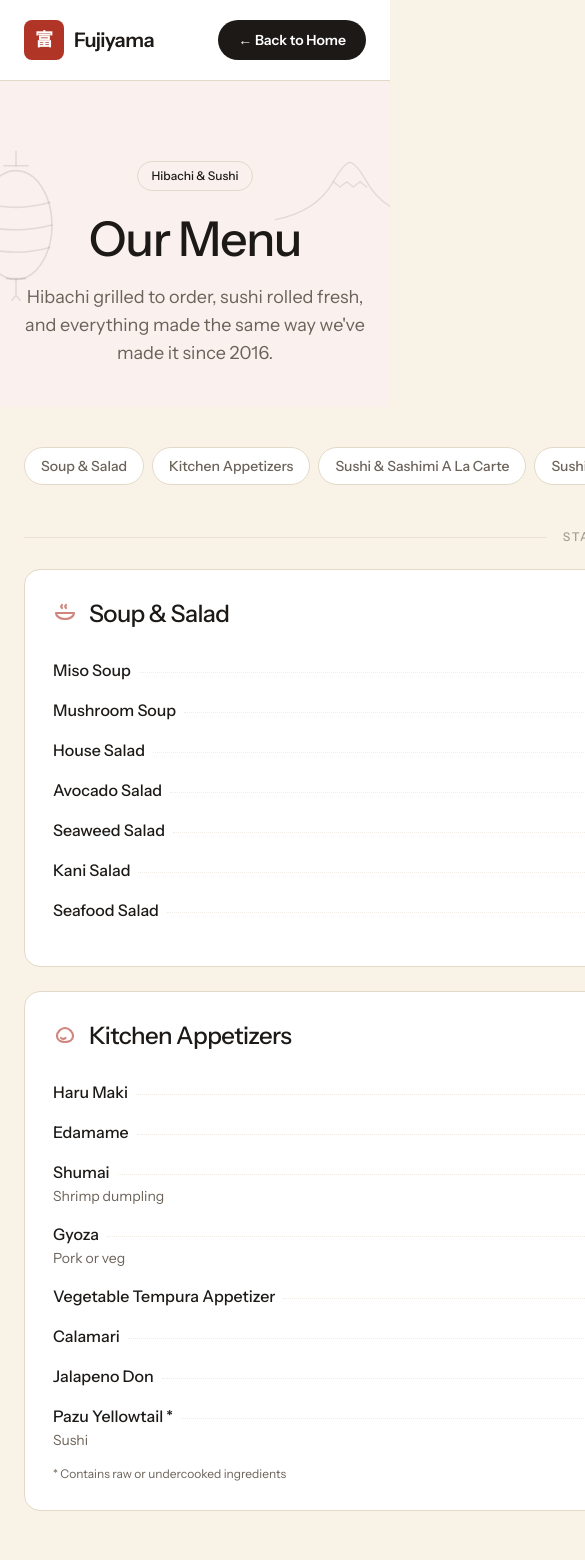
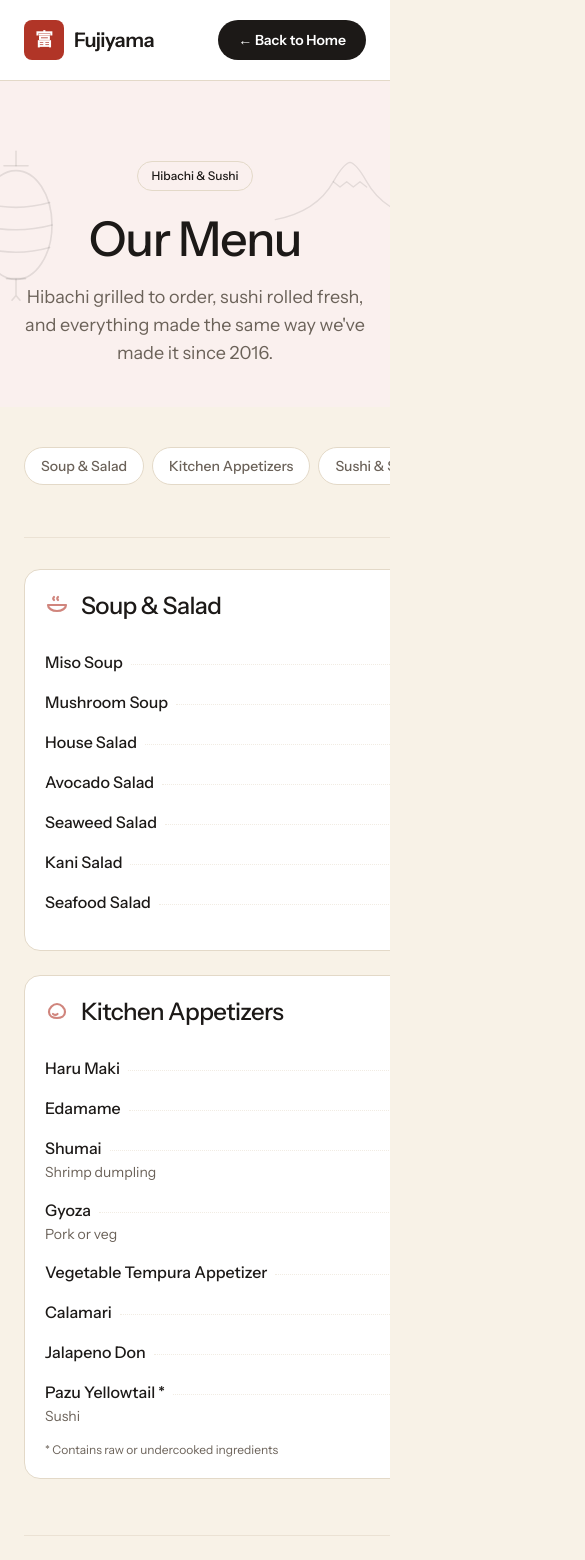
Before and after one commit to Kevinli7673/Fujiyama-Website, a Next.js app: page /menu in a window 390 px wide. Shown: the top 1560 px of the page, 585 px wide, since content can reach past the window. Built offline with nearby package versions, Linux system fonts and the light colour scheme.

Commit message:
Fix menu cards overflowing on mobile
Remove Framer Motion whileInView animations from menu cards (caused
invisible cards on mobile Safari). Add overflow-x-hidden to prevent
horizontal scroll. Reduce card padding on small screens.

```diff
--- a/src/app/menu/page.tsx
+++ b/src/app/menu/page.tsx
@@ -543,13 +543,9 @@ function renderEntries(entries: MenuEntry[]) {
 
 function StandardCard({ category }: { category: MenuCategory }) {
   return (
-    <motion.div
+    <div
       id={category.id}
-      variants={fadeUp()}
-      initial="hidden"
-      whileInView="visible"
-      viewport={{ once: true, margin: "-80px" }}
-      className="scroll-mt-28 rounded-2xl border border-line bg-white p-7 md:p-10"
+      className="scroll-mt-28 overflow-hidden rounded-2xl border border-line bg-white p-5 sm:p-7 md:p-10"
     >
       <div className="flex items-center gap-3">
         {/* eslint-disable-next-line @next/next/no-img-element */}
@@ -577,19 +573,15 @@ function StandardCard({ category }: { category: MenuCategory }) {
       {category.note && (
         <p className="mt-2 text-xs text-body">{category.note}</p>
       )}
-    </motion.div>
+    </div>
   );
 }
 
 function FeaturedCard({ category }: { category: MenuCategory }) {
   const img = featuredImages[category.id];
   return (
-    <motion.div
+    <div
       id={category.id}
-      variants={fadeUp()}
-      initial="hidden"
-      whileInView="visible"
-      viewport={{ once: true, margin: "-80px" }}
       className="scroll-mt-28"
     >
       <SpotlightCard
@@ -608,7 +600,7 @@ function FeaturedCard({ category }: { category: MenuCategory }) {
             <div className="absolute inset-0 bg-gradient-to-t from-black/30 to-transparent" />
           </div>
         )}
-        <div className="p-7 md:p-10">
+        <div className="p-5 sm:p-7 md:p-10">
           <div>
             <h3 className="text-2xl font-medium tracking-tight text-ink md:text-[28px]">
               {category.title}
@@ -629,7 +621,7 @@ function FeaturedCard({ category }: { category: MenuCategory }) {
           )}
         </div>
       </SpotlightCard>
-    </motion.div>
+    </div>
   );
 }
 
@@ -652,12 +644,8 @@ function DrinkItemRow({ item }: { item: MenuItem }) {
 
 function DrinksSection() {
   return (
-    <motion.section
-      variants={fadeUp()}
-      initial="hidden"
-      whileInView="visible"
-      viewport={{ once: true, margin: "-80px" }}
-      className="scroll-mt-28 rounded-2xl bg-[#3a332d] px-7 py-10 md:px-10 md:py-12"
+    <section
+      className="scroll-mt-28 overflow-hidden rounded-2xl bg-[#3a332d] px-5 py-8 sm:px-7 sm:py-10 md:px-10 md:py-12"
     >
       <div className="mb-10 text-center">
         <h2 className="text-3xl font-medium tracking-tight text-paper md:text-4xl">
@@ -698,7 +686,7 @@ function DrinksSection() {
           </div>
         ))}
       </div>
-    </motion.section>
+    </section>
   );
 }
 
@@ -745,7 +733,7 @@ export default function MenuPage() {
   const categoryMap = Object.fromEntries(categories.map((c) => [c.id, c]));
 
   return (
-    <main>
+    <main className="overflow-x-hidden">
       {/* ---- Header ---- */}
       <header className="border-b border-line bg-white">
         <div className="mx-auto flex h-20 max-w-6xl items-center justify-between px-6 md:px-8">
```
